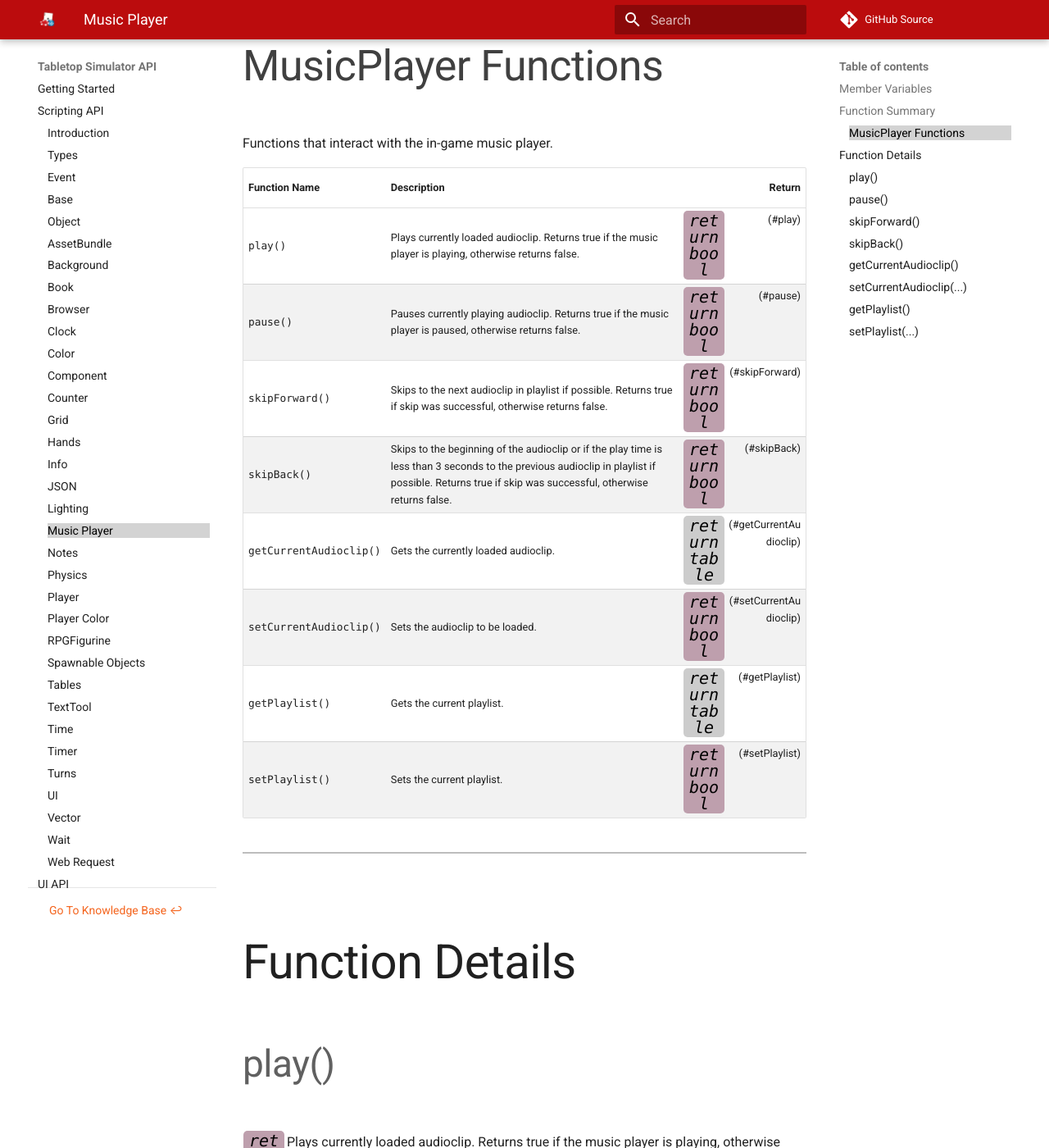
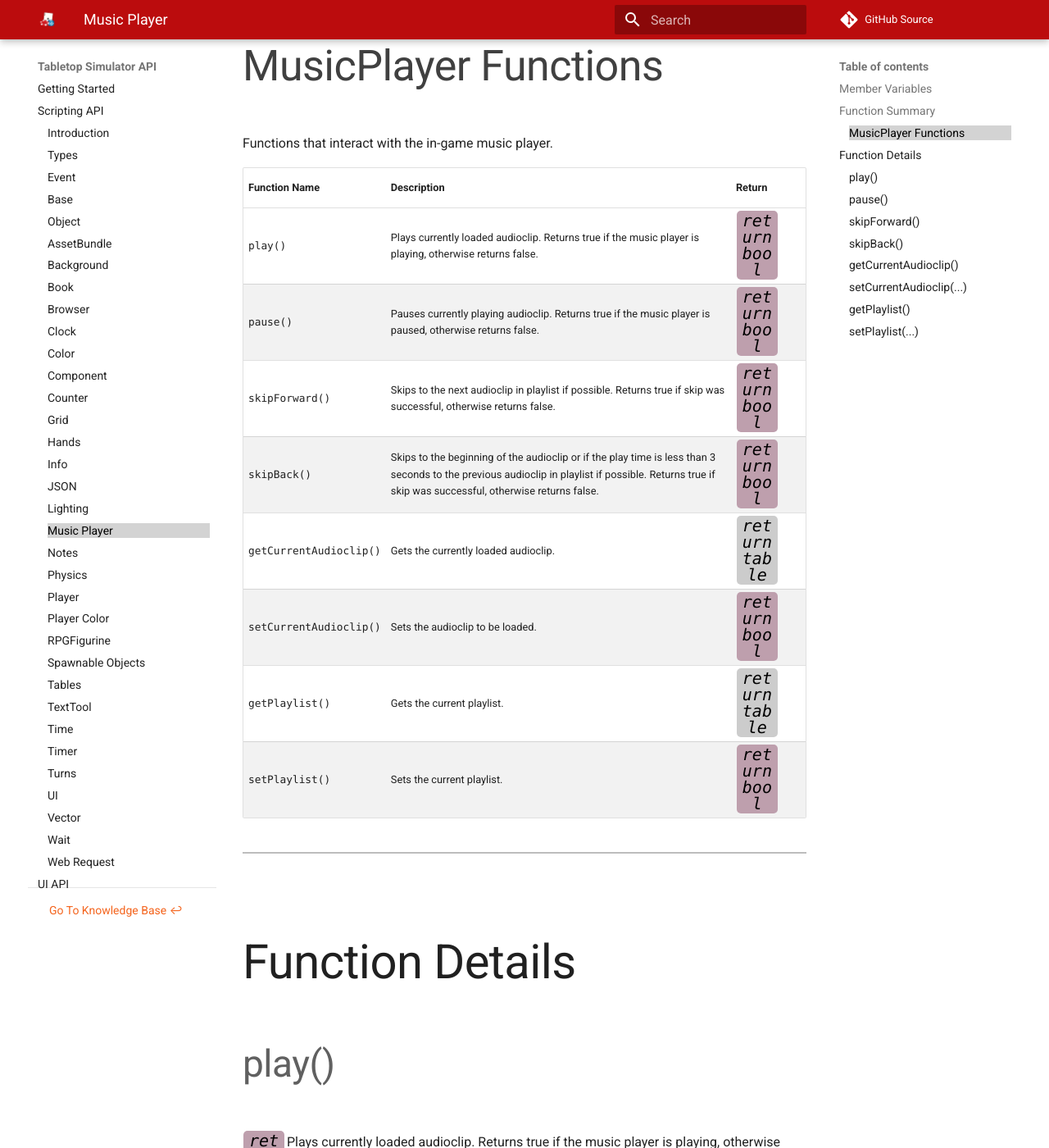
Before and after one commit to Berserk-Games/Tabletop-Simulator-API, an MkDocs documentation site: the page built from docs/musicplayer.md, in a window 1280 px wide and 1400 px high, scrolled down 1102 px. Shown: the whole window at 82% size. Built offline with MkDocs 1.6.1 and Material for MkDocs 9.7.7, drawn with Linux system fonts in a browser that asks for light colours; comment, search, counter and statistics services are not loaded.

Commit message:
Fixed broken music player function summary table

```diff
--- a/docs/musicplayer.md
+++ b/docs/musicplayer.md
@@ -21,16 +21,16 @@
 ###MusicPlayer Functions
 Functions that interact with the in-game music player.
 
-Function Name | Description | Return
--- | -- | --:
-<a class="anchor" id="play"></a>play() | Plays currently loaded audioclip. Returns true if the music player is playing, otherwise returns false. | [<span class="ret boo"></span>](types.md)(#play)
-<a class="anchor" id="pause"></a>pause() | Pauses currently playing audioclip. Returns true if the music player is paused, otherwise returns false. | [<span class="ret boo"></span>](types.md)(#pause)
-<a class="anchor" id="skipForward"></a>skipForward() | Skips to the next audioclip in playlist if possible. Returns true if skip was successful, otherwise returns false. | [<span class="ret boo"></span>](types.md)(#skipForward)
-<a class="anchor" id="skipBack"></a>skipBack() | Skips to the beginning of the audioclip or if the play time is less than 3 seconds to the previous audioclip in playlist if possible. Returns true if skip was successful, otherwise returns false. | [<span class="ret boo"></span>](types.md)(#skipBack)
-<a class="anchor" id="getCurrentAudioclip"></a>getCurrentAudioclip() | Gets the currently loaded audioclip. | [<span class="ret tab"></span>](types.md)(#getCurrentAudioclip)
-<a class="anchor" id="setCurrentAudioclip"></a>setCurrentAudioclip() | Sets the audioclip to be loaded. | [<span class="ret boo"></span>](types.md)(#setCurrentAudioclip)
-<a class="anchor" id="getPlaylist"></a>getPlaylist() | Gets the current playlist. | [<span class="ret tab"></span>](types.md)(#getPlaylist)
-<a class="anchor" id="setPlaylist"></a>setPlaylist() | Sets the current playlist. | [<span class="ret boo"></span>](types.md)(#setPlaylist)
+Function Name | Description | Return | &nbsp;
+-- | -- | -- | --
+play() | Plays currently loaded audioclip. Returns true if the music player is playing, otherwise returns false. | [<span class="ret boo"></span>](types.md) | [<span class="i"></span>](#play)
+pause() | Pauses currently playing audioclip. Returns true if the music player is paused, otherwise returns false. | [<span class="ret boo"></span>](types.md)| [<span class="i"></span>](#pause)
+skipForward() | Skips to the next audioclip in playlist if possible. Returns true if skip was successful, otherwise returns false. | [<span class="ret boo"></span>](types.md)| [<span class="i"></span>](#skipforward)
+skipBack() | Skips to the beginning of the audioclip or if the play time is less than 3 seconds to the previous audioclip in playlist if possible. Returns true if skip was successful, otherwise returns false. | [<span class="ret boo"></span>](types.md)| [<span class="i"></span>](#skipback)
+getCurrentAudioclip() | Gets the currently loaded audioclip. | [<span class="ret tab"></span>](types.md)| [<span class="i"></span>](#getcurrentaudioclip)
+setCurrentAudioclip() | Sets the audioclip to be loaded. | [<span class="ret boo"></span>](types.md)| [<span class="i"></span>](#setcurrentaudioclip)
+getPlaylist() | Gets the current playlist. | [<span class="ret tab"></span>](types.md)| [<span class="i"></span>](#getplaylist)
+setPlaylist() | Sets the current playlist. | [<span class="ret boo"></span>](types.md)| [<span class="i"></span>](#setplaylist)
 
 ---
 
```
